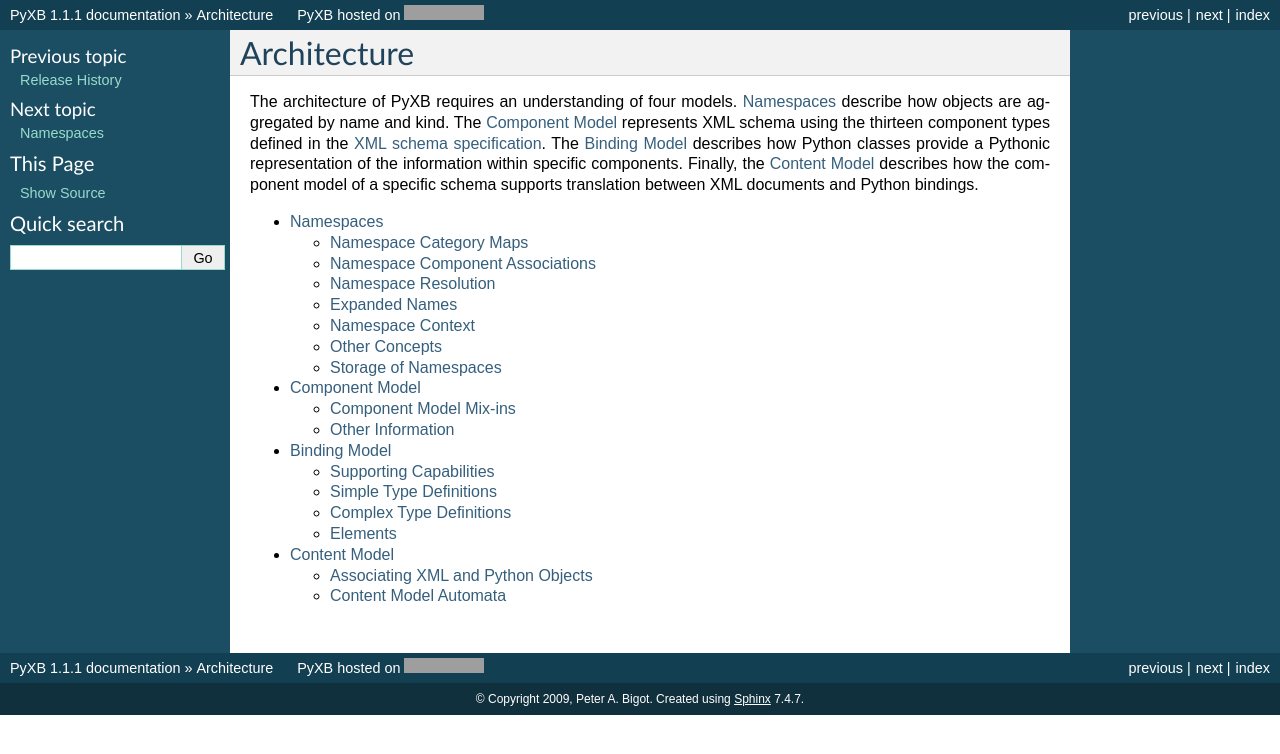
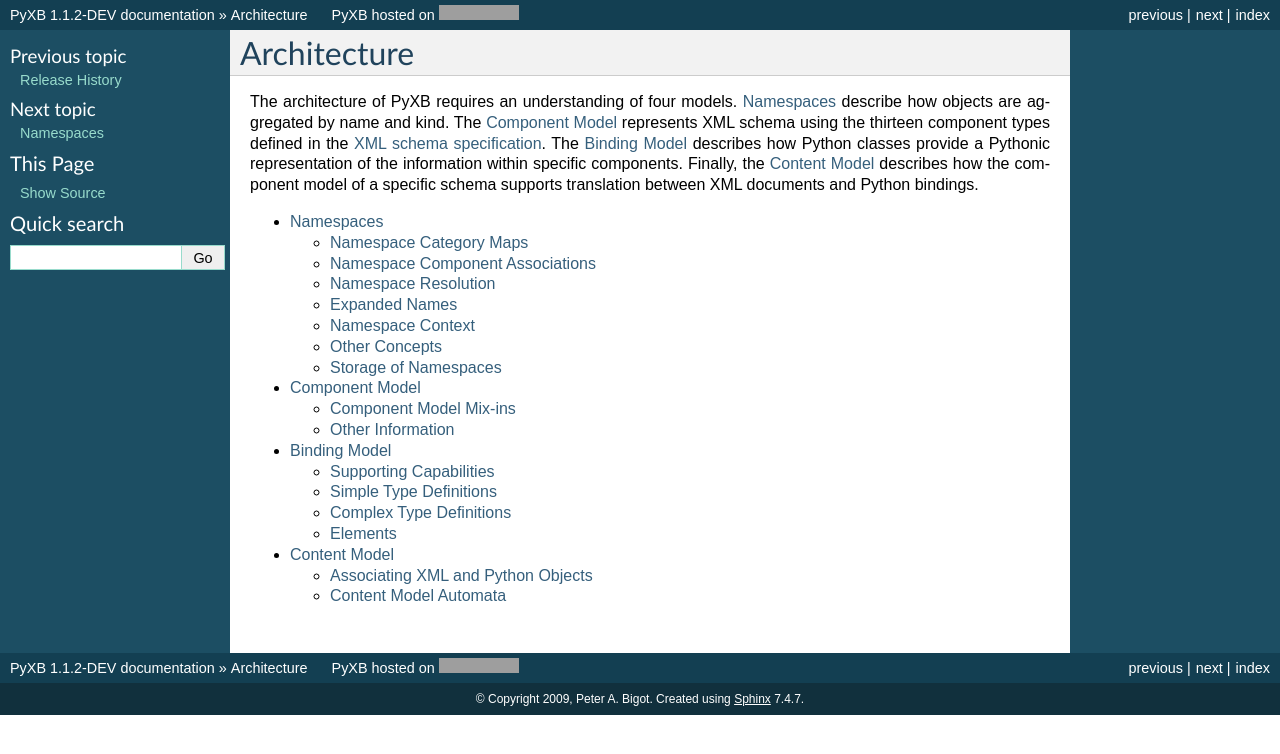
Before and after one commit to pabigot/pyxb, a Sphinx documentation site: the page built from doc/architecture.txt, in a window 1280 px wide. Shown: the top 754 px of the page. Built offline with Sphinx 7.4.7, drawn with Linux system fonts in a browser that asks for light colours; grey boxes are pictures that could not be loaded.

Commit message:
Update version

```diff
--- a/doc/conf.py
+++ b/doc/conf.py
@@ -47,7 +47,7 @@
 # The short X.Y version.
 version = '1.1'
 # The full version, including alpha/beta/rc tags.
-release = '1.1.1'
+release = '1.1.2-DEV'
 
 # The language for content autogenerated by Sphinx. Refer to documentation
 # for a list of supported languages.
--- a/pyxb/__init__.py
+++ b/pyxb/__init__.py
@@ -53,7 +53,7 @@
         if issubclass(self.__class__.mro()[-2], ( list, dict )):
             super(cscRoot, self).__init__(*args)
 
-__version__ = '1.1.1'
+__version__ = '1.1.2-DEV'
 """The version of PyXB"""
 
 __url__ = 'http://pyxb.sourceforge.net'
--- a/setup.py
+++ b/setup.py
@@ -1,7 +1,7 @@
 #!/usr/bin/env python
 
 # The current version of the system.  Format is #.#.#[-DEV].
-version = '1.1.1'
+version = '1.1.2-DEV'
 
 import distutils.sysconfig
 
```
Also changed, not shown: README.txt (+7 -7 lines).
